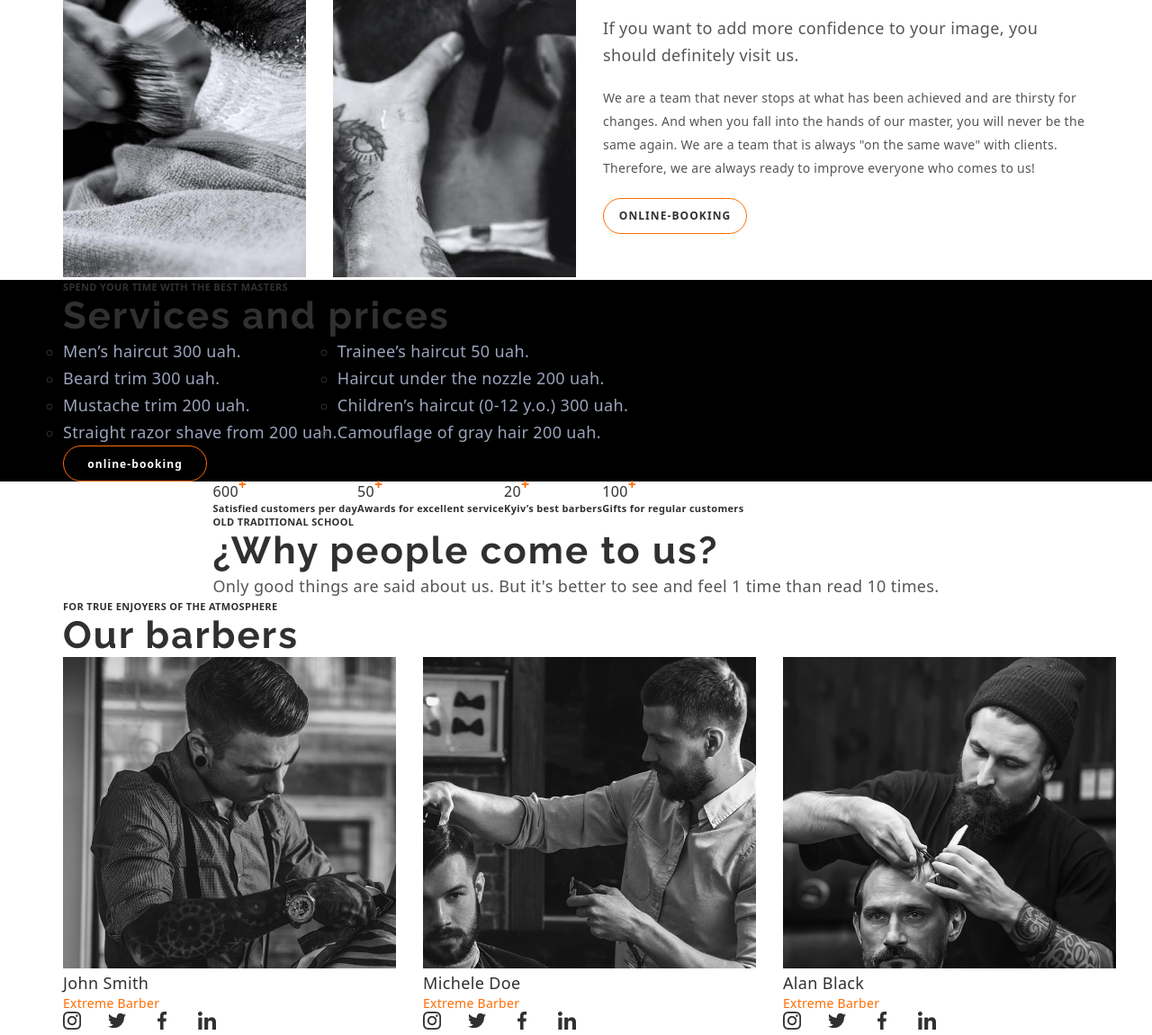
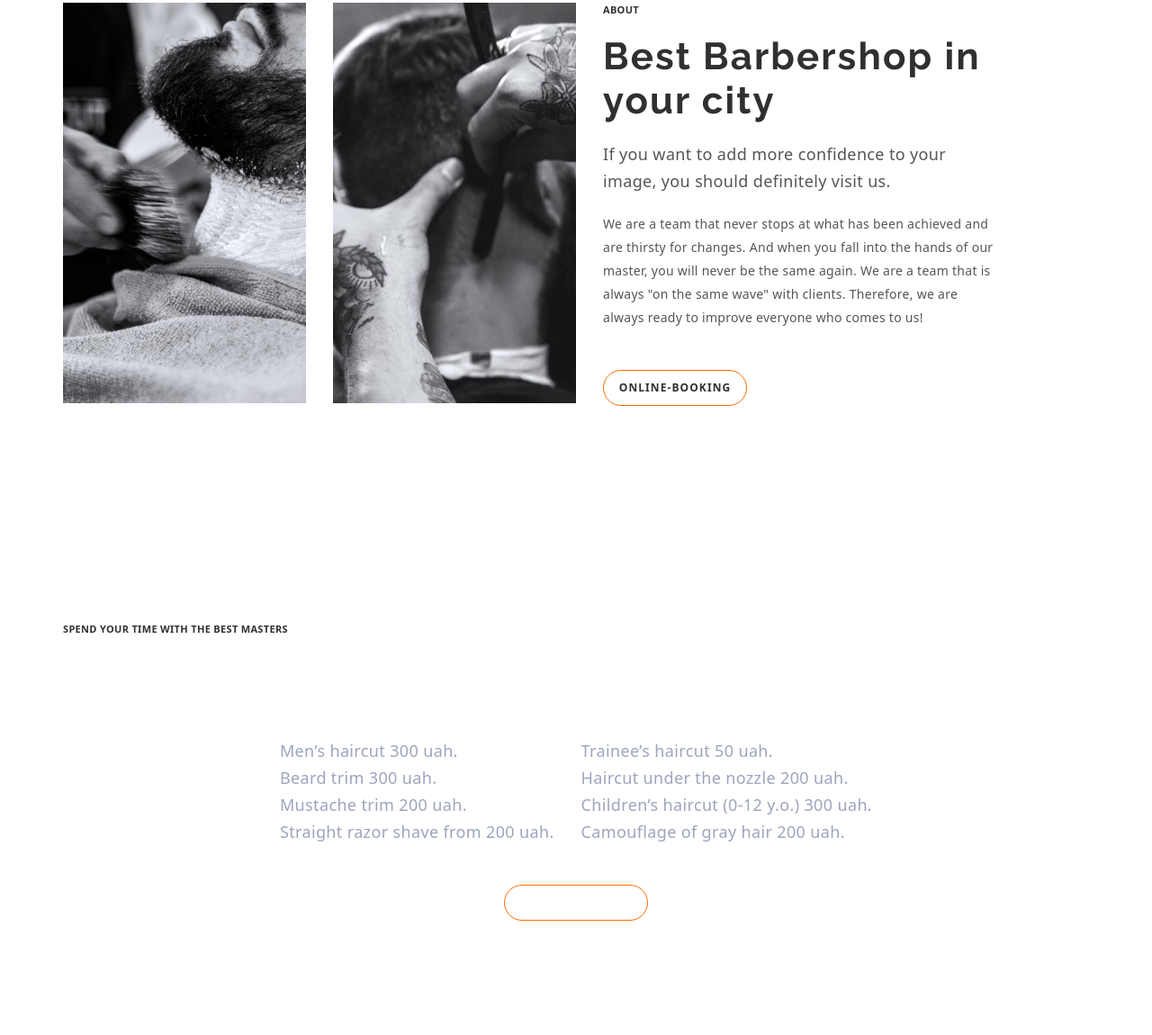
Before and after one commit to osyfliak/barber_shop, a plain HTML site: page index.html in a window 1280 px wide. Shown: the part 805-1955 px from the top of the page at 90% size. Drawn offline with nearby package versions, Linux system fonts and the light colour scheme.

Commit message:
add css design

```diff
--- a/css/styles.css
+++ b/css/styles.css
@@ -39,6 +39,7 @@ body{
 
 .uptitle{
     color: var(--basic-color);
+    margin-bottom: 20px;
 
 /* font-family: var(--font-basic); */
     font-weight: 600;
@@ -124,11 +125,29 @@ body{
 
 }
 
+.section {
+    padding: 120px 0;
+}
+
+
 
 .hero .container{
+    background-image: url(../img/slider3.jpg);
+    background-size: cover;
+    background-repeat: no-repeat;
     width: calc(100% - 114px);
     padding: 272px 0 40px 100px
 }
+
+.hero-block{
+    display: flex;
+}
+
+.hero-socials {
+    padding: 27px 0 58px 40px;
+    background:white ;
+}
+
 .hero .uptitle{
     color: rgba(157, 164, 189, 0.6);
 
@@ -139,9 +158,6 @@ body{
 }
 
 .hero .title{
-
-
-    background-color: #FF6C00;
     color: var(--basic-color-contrast);
 
     font-family: 'Raleway', sans-serif;
@@ -166,6 +182,9 @@ body{
 
     margin-top: 144px;
 }
+.about{
+   padding:120px 0 ;
+}
 
 .about .container{
     display: flex;
@@ -177,17 +196,19 @@ body{
 
 }
 
-.title-and-text{
+.about-description{
     display: flex;
     flex-direction: column;
-   gap: 20px;
-
+    margin-right: 100px;
 }
+ .about-title{
+    margin-bottom: 20px;
+ }
 
 
-
-.about .duwntitle{
+.about-duwntitle{
     color: var(--title-text-color);
+    margin-bottom: 20px;
 
     font-weight: 400;
     font-size: 18px;
@@ -195,8 +216,9 @@ body{
     letter-spacing: 0.02em;
 }
 
-.about .text{
+.about-text{
     color: var(--title-text-color);
+    /* margin-bottom: 42px; */
 
     font-weight: 400;
     font-size: 14px;
@@ -205,18 +227,39 @@ body{
 }
 
 .about .button{
+    margin-top: auto;
     color: var(--basic-color);
+
 }
 
 .priсe{
-    background-color: black;
+   fi
+    background:url(../img/backround2.jpg) rgba(17, 19, 25, 1);
 }
 
-.priсe .list{
+.price-title{
+    color: var(--basic-color-contrast);
+    margin-bottom: 44px;
+
+    font-weight: 700;
+    font-size: 42px;
+    line-height: 1.1666;
+    letter-spacing: 0.05em;
+}
+.priсe-list{
+    list-style: none;
     display: flex;
+    justify-content: center;
+    gap: 30px;
+    margin-bottom: 44px;
 }
 
-.priсe .text{
+.button-price{
+    display: block;
+    margin: 0 auto;
+}
+
+.text{
     color: #9DA4BD;
 
     font-weight: 400;
@@ -226,7 +269,7 @@ body{
     letter-spacing: 0.02em;
 }
 
-.priсe .text-part{
+.text-part{
     color: #9DA4BD;
 
     font-weight: 400;
@@ -235,28 +278,34 @@ body{
     text-align: right;
     letter-spacing: 0.02em;
 }
-.why{
+
+.why .container {
     display: flex;
+    padding-left: 124px;
+    padding-right: 70px;
+}
+.why-title{
+    margin-bottom: 20px;
+}
+.why-list{
+    display: flex;
+    flex-wrap: wrap;
+    gap: 30px;
+}
+.why-list .item{
+    width: 170px;
+    text-align: center;
+    padding: 20px 24px
 }
 
-.why .list{
-    display: flex;
-}
 
-.why .plus{
+.plus{
     color: var(--accent-color);
 
     font-weight: 600;
     font-size: 16px;
     line-height: 1.375;
-}
-
-.why .downtext{
-    color: var(--basic-color);
-
-    font-weight: 600;
-    font-size: 11px;
-    line-height: 1.3636;
+    text-align: center;
 }
 
 .why .numbers{
@@ -268,7 +317,15 @@ body{
     letter-spacing: 0.05em;
 }
 
-.why .text{
+.why-downtext {
+    color: var(--basic-color);
+
+    font-weight: 600;
+    font-size: 11px;
+    line-height: 1.3636;
+}
+
+.why-text{
     color: var(--title-text-color);
 
     font-weight: 400;
@@ -276,13 +333,18 @@ body{
     line-height: 1.67;
     letter-spacing: 0.02em;
 }
-
+.team-title{
+    margin-bottom: 44px;
+}
+.team img{
+    margin-bottom: 30px;
+}
 .team .list{
     display: flex;
     gap: 30px;
+    justify-content: center;
+    align-items: center;
 }
-
-
 
 .name{
     color: var(--basic-color);
@@ -291,15 +353,19 @@ body{
     font-size: 18px;
     line-height: 1.3888;
     letter-spacing: 0.02em;
+    text-align: center;
 }
 
 .position{
     color: var(--accent-color);
+    margin-top: 8px;
+    margin-bottom: 30px;
 
     font-weight: 400;
     font-size: 14px;
     line-height: 1.3571;
     letter-spacing: 0.02em;
+    text-align: center;
 
 }
 .instagram{
@@ -313,6 +379,7 @@ body{
 
 .portfolio .list{
     display: flex;
+    gap: 30px;
 }
 
 .title-contact{
--- a/index.html
+++ b/index.html
@@ -16,21 +16,23 @@
     />
   </head>
   <body>
-
     <header class="header">
-     <div class="container">
+      <div class="container ">
         <a class="logo" href="/"><img src="./img/logo.png" alt="logo" /></a>
         <nav>
           <ul class="menu list">
             <li class="item"><a class="link" href="#">About</a></li>
-          <li class="item"><a class="link" href="#">Services and prices</a></li>
+            <li class="item">
+              <a class="link" href="#">Services and prices</a>
+            </li>
             <li class="item"><a class="link" href="#">Barbers</a></li>
             <li class="item"><a class="link" href="#">Contacts</a></li>
           </ul>
         </nav>
         <div class="header-btns">
           <a class="phone-number link" href="tel:+380441111111"
-        >+38 044 111 11 11</a>
+            >+38 044 111 11 11</a
+          >
           <button class="button" type="button">Online-booking</button>
         </div>
       </div>
@@ -39,39 +41,68 @@
     <main>
       <!-- Hero -->
       <section class="hero">
-         <div class="container">
+        <div class="container hero-block">
+          <ul class="hero-socials list">
+            <li>
+              <a
+                href="#"
+                class="social-link"
+                target="_blank"
+                rel="noopener noreferrer"
+                >Instagram</a
+              >
+            </li>
+            <li>
+              <a
+                href="#"
+                class="social-link"
+                target="_blank"
+                rel="noopener noreferrer"
+                >Youtube</a
+              >
+            </li>
+          </ul>
+          <div class="hero-content">
             <p class="uptitle">A hair salon for men in Kyiv</p>
             <h1 class="title">BarberShop</h1>
             <p class="text">
-          We are experts in trendy men’s haircuts. We work quickly, carefully
-          and with style.
+              We are experts in trendy men’s haircuts. We work quickly,
+              carefully and with style.
             </p>
+
             <div class="hero-content__btns">
               <button type="button" class="hero-btn hero-btn-prev">Back</button>
-              <button type="button" class="hero-btn hero-btn-next">Forward</button>
+              <button type="button" class="hero-btn hero-btn-next">
+                Forward
+              </button>
+            </div>
           </div>
         </div>
       </section>
       <!-- About-->
-      <section class="about">
+      <section class="section about">
         <div class="container">
           <ul class="list">
-          <li class="item"><img src="./img/img1.jpg" alt="" width="270" height="445" /></li>
-          <li class="item"><img src="./img/img2.jpg" alt="" width="270" height="445" /></li>
+            <li class="item">
+              <img src="./img/img1.jpg" alt="" width="270" height="445" />
+            </li>
+            <li class="item">
+              <img src="./img/img2.jpg" alt="" width="270" height="445" />
+            </li>
           </ul>
-        <div class="title-and-text">
+          <div class="about-description">
             <p class="uptitle">About</p>
-          <h2 class="title">Best Barbershop in your city</h2>
-          <p class="duwntitle">
+            <h2 class="title about-title">Best Barbershop in your city</h2>
+            <p class="about-duwntitle">
               If you want to add more confidence to your image, you should
               definitely visit us.
             </p>
-          <p class="text">
+            <p class="about-text">
               We are a team that never stops at what has been achieved and are
-            thirsty for changes. And when you fall into the hands of our master,
-            you will never be the same again. We are a team that is always "on
-            the same wave" with clients. Therefore, we are always ready to
-            improve everyone who comes to us!
+              thirsty for changes. And when you fall into the hands of our
+              master, you will never be the same again. We are a team that is
+              always "on the same wave" with clients. Therefore, we are always
+              ready to improve everyone who comes to us!
             </p>
 
             <button class="button" type="button">ONLINE-BOOKING</button>
@@ -80,19 +111,19 @@
       </section>
       <!--prise  -->
       <!-- Prece -->
-      <section class="priсe">
-         <div class="container">
+      <section class="section priсe">
+        <div class="container ">
           <p class="uptitle">Spend your time with the best masters</p>
-        <h2 class="title">Services and prices</h2>
+          <h2 class="price-title">Services and prices</h2>
+          <ul class="priсe-list list">
+            <li>
               <ul class="list">
-          <li>
-            <ul class="">
                 <li class="item">
                   <p class="text">
                     Men’s haircut <span class="text-part">300 uah.</span>
                   </p>
                 </li>
-              <li class="item">
+                <li class="prise-item">
                   <p class="text">
                     Beard trim <span class="text-part">300 uah.</span>
                   </p>
@@ -111,8 +142,8 @@
               </ul>
             </li>
             <li>
-            <ul class="">
-              <li class="item">
+              <ul class="list">
+                <li class="prise-item">
                   <p class="text">
                     Trainee’s haircut <span class="text-part">50 uah.</span>
                   </p>
@@ -138,46 +169,46 @@
               </ul>
             </li>
           </ul>
-        <button class="button" type="button">online-booking</button>
+          <button class="button button-price" type="button">online-booking</button>
         </div>
       </section>
       <!-- why -->
-      <section class="why">
+      <section class="section why">
         <div class="container">
-        <ul class="list">
+          <ul class="list why-list">
             <li class="item">
-            <p class="nmbers">600<sup class="plus">+</sup></p>
-            <p class="downtext">Satisfied customers per day</p>
+              <p class="numbers">600<sup class="plus">+</sup></p>
+              <p class="why-downtext">Satisfied customers per day</p>
             </li>
-          <li class="item">
-            <p class="nmbers">50<sup class="plus">+</sup></p>
-            <p class="downtext">Awards for excellent service</p>
+            <li class="item test">
+              <p class="numbers">50<sup class="plus">+</sup></p>
+              <p class="why-downtext">Awards for excellent service</p>
             </li>
 
             <li class="item">
-            <p class="nmbers">20<sup class="plus">+</sup></p>
-            <p class="downtext">Kyiv’s best barbers</p>
+              <p class="numbers">20<sup class="plus">+</sup></p>
+              <p class="why-downtext">Kyiv’s best barbers</p>
             </li>
             <li class="item">
-            <p class="nmbers">100<sup class="plus">+</sup></p>
-            <p class="downtext">Gifts for regular customers</p>
+              <p class="numbers">100<sup class="plus">+</sup></p>
+              <p class="why-downtext">Gifts for regular customers</p>
             </li>
           </ul>
-        <div>
+          <div class="why-description">
             <p class="uptitle">Old traditional school</p>
-          <h2 class="title">¿Why people come to us?</h2>
-          <p class="text">
-            Only good things are said about us. But it's better to see and feel
-            1 time than read 10 times.
+            <h2 class="title why-title">¿Why people come to us?</h2>
+            <p class="text why-text">
+              Only good things are said about us. But it's better to see and
+              feel 1 time than read 10 times.
             </p>
           </div>
         </div>
       </section>
 
-      <section class="team">
+      <section class="section team">
         <div class="container">
           <p class="uptitle">For true enjoyers of the atmosphere</p>
-        <h2 class="title">Our barbers</h2>
+          <h2 class="title team-title">Our barbers</h2>
           <ul class="list">
             <li>
               <img
@@ -327,7 +358,7 @@
         </div>
       </section>
       <!-- Portfolio -->
-      <section class="portfolio">
+      <section class="section portfolio">
         <div class="container">
           <p class="uptitle">In Latin, "barba" means "beard"</p>
           <h2 hidden class="title">Portfolio</h2>
@@ -383,7 +414,9 @@
                   >st. Vasilkovaya, 7A Kiev, 08132</a
                 >
               </li>
-            <li><a class="link" href="tel:+380441111111">+380441111111</a></li>
+              <li>
+                <a class="link" href="tel:+380441111111">+380441111111</a>
+              </li>
               <li>
                 <a class="link" href="mailtobarbershop@email.com"
                   >barbershop@email.com</a
```
Also changed, not shown: img/backround2.jpg (added), img/slider1.jpg (added), img/slider2.jpg (added), img/slider3.jpg (added). Lines whose indentation alone changed are shown as unchanged.
